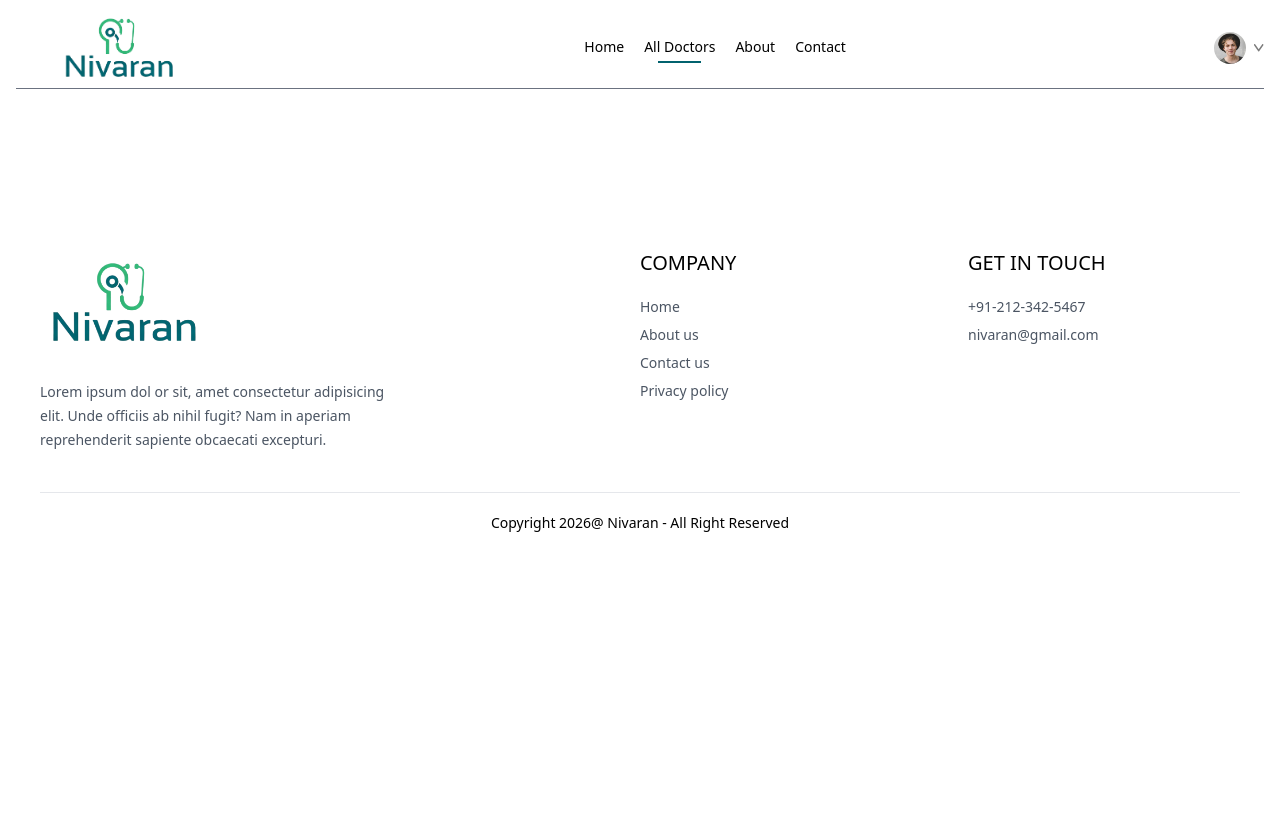
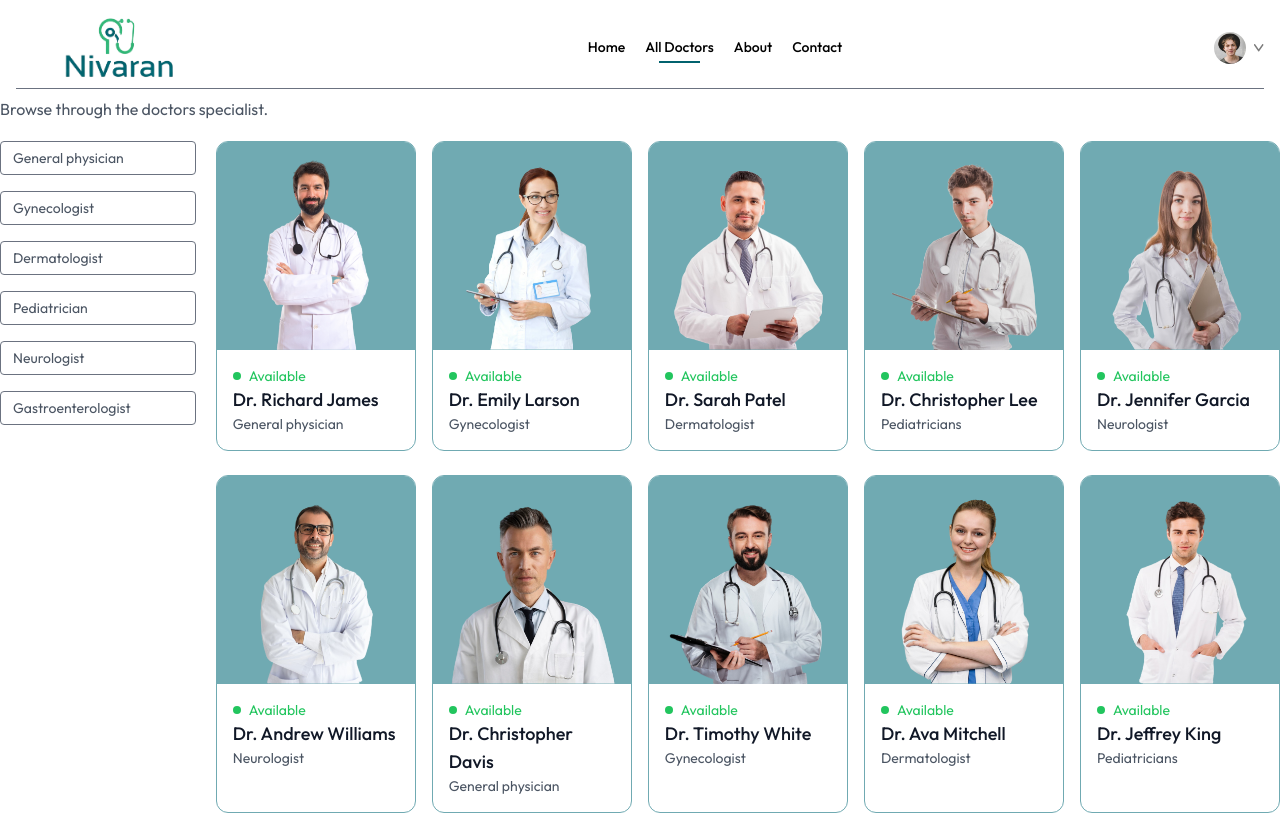
Before and after one commit to Zeenatara/nivaran-doctor-appointment-system, a React (Vite) app in the folder frontend/: page /doctors in a window 1280 px wide. Shown: the top 815 px of the page. Built offline with nearby package versions, Linux system fonts and the light colour scheme.

Commit message:
Add doctors listing UI with styling updates

```diff
--- a/frontend/src/components/TopDoctors.jsx
+++ b/frontend/src/components/TopDoctors.jsx
@@ -15,7 +15,7 @@
       </p>
 
       <div className="w-full grid grid-cols-[repeat(auto-fill,minmax(200px,1fr))] gap-4 pt-5 gap-y-6 px-3 sm:px-0">
-        {doctors?.slice(0, 10).map((item) => (
+        {doctors.slice(0, 10).map((item) => (
           <div
             key={item._id}
             onClick={() => navigate(`/appointment/${item._id}`)}
--- a/frontend/src/index.css
+++ b/frontend/src/index.css
@@ -1,6 +1,12 @@
+@import url('https://fonts.googleapis.com/css2?family=Merriweather:ital,opsz,wght@0,18..144,300..900;1,18..144,300..900&family=Outfit:wght@100..900&display=swap');
+
 @tailwind base;
 @tailwind components;
 @tailwind utilities;
+
+*{
+  font-family: Outfit;
+}
 
 .active hr {
   @apply block;
--- a/frontend/src/pages/Doctors.jsx
+++ b/frontend/src/pages/Doctors.jsx
@@ -1,9 +1,80 @@
-import React from 'react';
+
+import React, { useContext, useEffect, useState } from 'react';
+import { useParams, useNavigate } from 'react-router-dom';
+import { AppContext } from '../context/AppContext';
 
 const Doctors = () => {
+  const navigate = useNavigate();
+
+const {speciality} = useParams();
+const [filterDoctors, setFilterDoctors] = useState([]);
+
+const {doctors}=useContext(AppContext);
+const applyFilter = () => {
+  if(speciality){
+    setFilterDoctors(doctors.filter(doc => doc.speciality === speciality));
+  }else{
+    setFilterDoctors(doctors);
+  }
+}
+useEffect(() => {
+  applyFilter();
+}, [doctors,speciality]);
+
   return (
     <div>
+      <p className="text-gray-600">Browse through the doctors specialist.</p>
 
+      <div className="flex flex-col sm:flex-row items-start gap-5 mt-5">
+
+        <div className="flex flex-col gap-4 text-sm text-gray-600">
+          <p onClick={()=> speciality==='General physician' ? navigate('/doctors'): navigate('/doctors/General physician')} className={`w-[94vw] sm:w-auto pl-3 py-1.5 pr-16 border border-gray-500 rounded transition-all cursor-pointer ${speciality
+            === 'General physician' ? 'bg-[#70aab2] text-black border-[#70aab2] ': ""
+          } `}>General physician</p>
+          <p onClick={()=> speciality==='Gynecologist' ? navigate('/doctors'): navigate('/doctors/Gynecologist')} className={`w-[94vw] sm:w-auto pl-3 py-1.5 pr-16 border border-gray-500 rounded transition-all cursor-pointer ${speciality
+            === 'Gynecologist' ? 'bg-[#70aab2] text-black border-[#70aab2] ': ""
+          }  `}>Gynecologist</p>
+          <p onClick={()=> speciality==='Dermatologist' ? navigate('/doctors'): navigate('/doctors/Dermatologist')}className={`w-[94vw] sm:w-auto pl-3 py-1.5 pr-16 border border-gray-500 rounded transition-all cursor-pointer ${speciality
+            === 'Dermatologist' ? 'bg-[#70aab2] text-black border-[#70aab2] ': ""
+          } `}>Dermatologist</p>
+          <p onClick={()=> speciality==='Pediatrician' ? navigate('/doctors'): navigate('/doctors/Pediatrician')} className={`w-[94vw] sm:w-auto pl-3 py-1.5 pr-16 border border-gray-500 rounded transition-all cursor-pointer ${speciality
+            === 'Pediatrician' ? 'bg-[#70aab2] text-black border-[#70aab2] ': ""
+          } `}>Pediatrician</p>
+          <p onClick={()=> speciality==='Neurologist' ? navigate('/doctors'): navigate('/doctors/Neurologist')} className={`w-[94vw] sm:w-auto pl-3 py-1.5 pr-16 border border-gray-500 rounded transition-all cursor-pointer ${speciality
+            === 'Neurologist' ? 'bg-[#70aab2] text-black border-[#70aab2] ': ""
+          } `}>Neurologist</p>
+          <p onClick={()=> speciality==='Gastroenterologist' ? navigate('/doctors'): navigate('/doctors/Gastroenterologist')} className={`w-[94vw] sm:w-auto pl-3 py-1.5 pr-16 border border-gray-500 rounded transition-all cursor-pointer ${speciality
+            === 'Gastroenterologist' ? 'bg-[#70aab2] text-black border-[#70aab2] ': ""
+          } `}>Gastroenterologist</p>
+        </div>
+
+        {/* Doctors cards */}
+        <div className="w-full grid grid-cols-1 sm:grid-cols-2 md:grid-cols-3 lg:grid-cols-5 gap-4 gap-y-6">
+          {filterDoctors.map((item) => (
+            <div
+              key={item._id}
+              onClick={() => navigate(`/appointment/${item._id}`)}
+              className="border border-[#70aab2] rounded-xl overflow-hidden cursor-pointer hover:translate-y-[-10px] transition-all duration-500"
+            >
+              <img
+                className="bg-[#70aab2] w-full h-52 object-cover"
+                src={item.image}
+                alt={item.name}
+              />
+
+              <div className="p-4">
+                <div className="flex items-center gap-2 text-sm text-green-500">
+                  <p className="w-2 h-2 bg-green-500 rounded-full"></p>
+                  <p>Available</p>
+                </div>
+
+                <p className="text-gray-900 text-lg font-medium">{item.name}</p>
+                <p className="text-gray-600 text-sm">{item.speciality}</p>
+              </div>
+            </div>
+          ))}
+        </div>
+      </div>
     </div>
   );
 }
```
